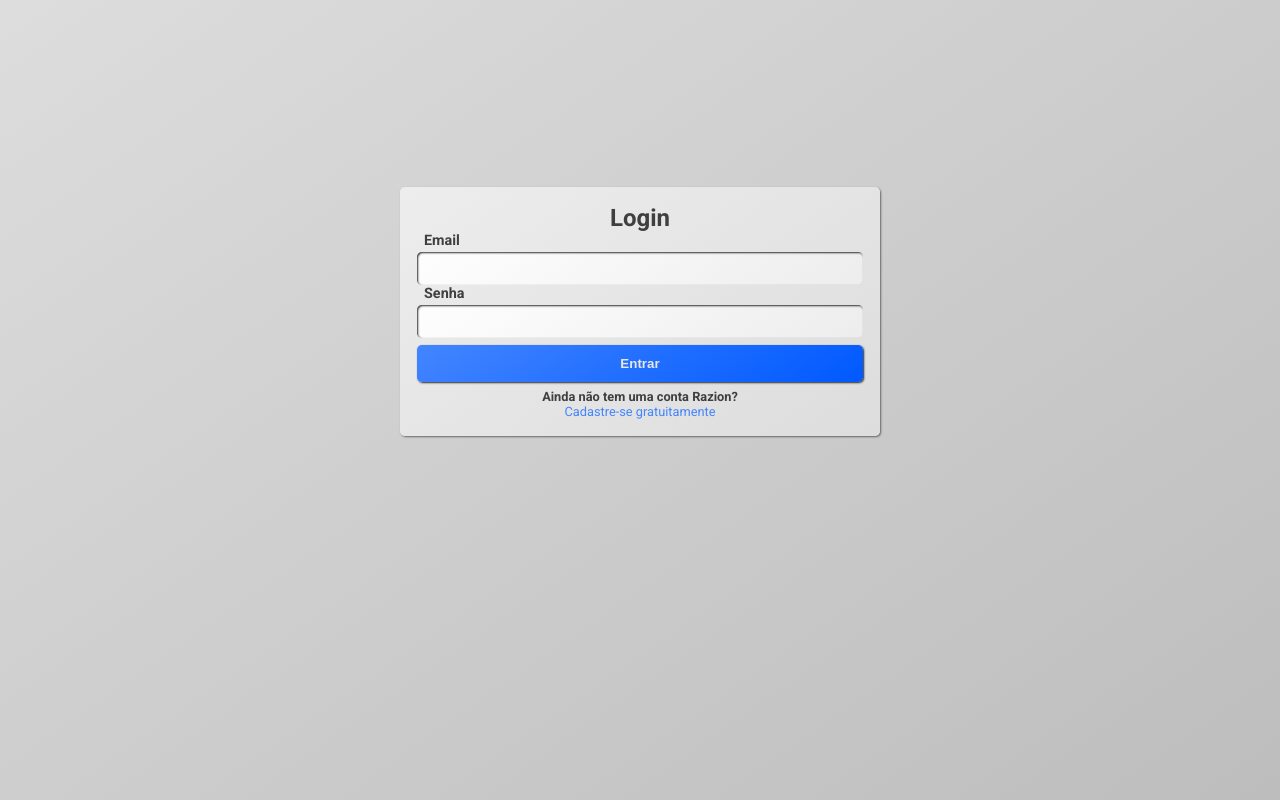
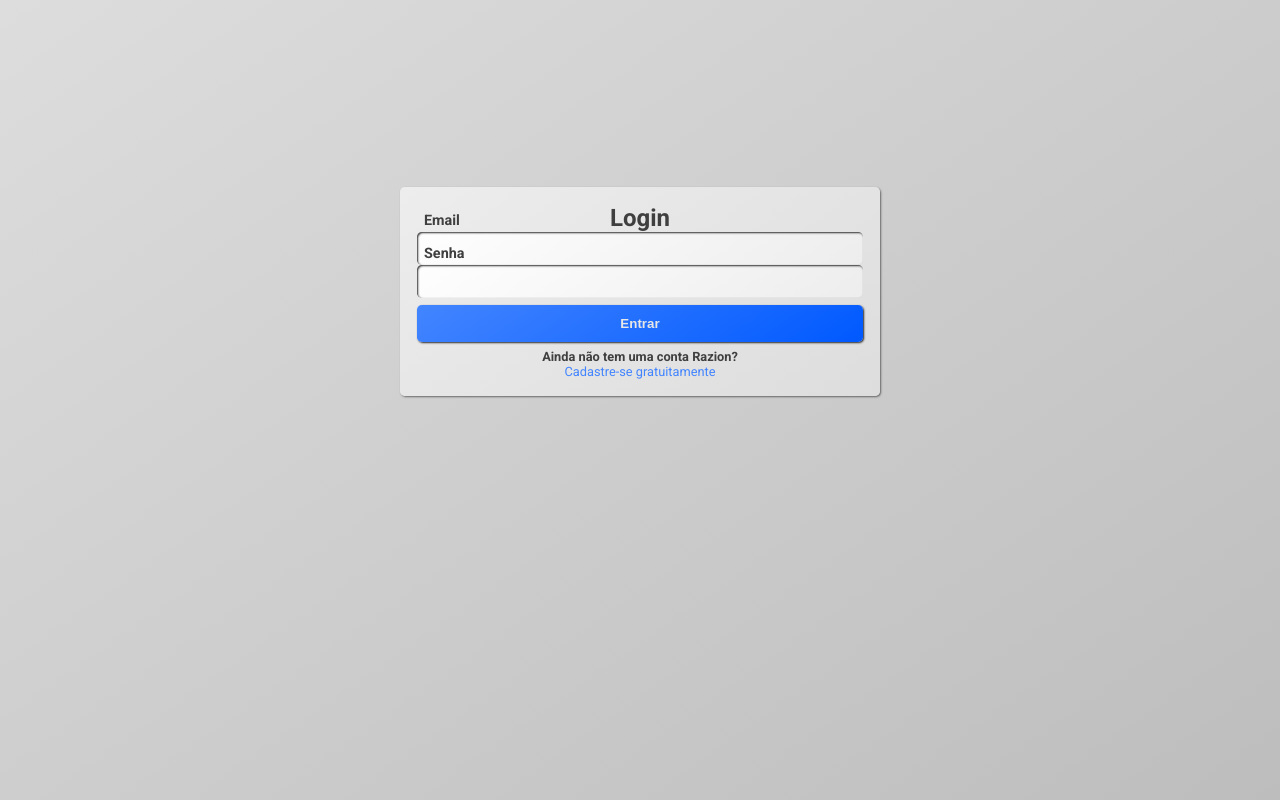
Before and after one commit to Djalmir/Razion-LP, a Vue app: page /dashboard in a window 1280 px wide. Built offline with nearby package versions, Linux system fonts and the light colour scheme; no server answers.

Commit message:
visual fixes

```diff
--- a/src/components/formElements/Input.vue
+++ b/src/components/formElements/Input.vue
@@ -35,13 +35,16 @@ label {
 	flex-direction: column;
 	gap: 3px;
 	width: fit-content;
+	position: relative;
 }
 
 span {
 	font-size: .9rem;
-	padding-left: 7px;
 	white-space: nowrap;
 	font-weight: bold;
+	position: absolute;
+	bottom: calc(100% + 3px);
+	left: 7px;
 }
 
 .inputWrapper {
--- a/src/components/formElements/Switch.vue
+++ b/src/components/formElements/Switch.vue
@@ -2,9 +2,9 @@
 	<label @click="handleClick" style="display: flex; align-items: center; gap: 7px; cursor: pointer;">
 		<slot name="left-label"></slot>
 		<div class="switchContainer" tabindex="0">
-			<Icon v-if="leftIcon" :class="leftIcon"></Icon>
+			<Icon v-if="leftIcon" :class="leftIcon" bold></Icon>
 			<div class="switch"></div>
-			<Icon v-if="rightIcon" :class="rightIcon"></Icon>
+			<Icon v-if="rightIcon" :class="rightIcon" bold></Icon>
 		</div>
 		<slot name="right-label"></slot>
 	</label>
--- a/src/components/uiElements/Statistics.vue
+++ b/src/components/uiElements/Statistics.vue
@@ -1,13 +1,14 @@
 <template>
   <div class="statistics" v-show="userProfile && accessGranted">
-    <div class="flexDiv">
-
+    <div class="flexDiv" style="justify-content: flex-end; margin:0 0 17px; gap: 17px;">
       <Switch v-model="showMyAccesses" left-icon="check" right-icon="x">
-        <template v-slot:right-label>
-          Exibir meus acessos
+        <template v-slot:left-label>
+          <b style="font-size: .9rem;">
+            Exibir meus acessos
+          </b>
         </template>
       </Switch>
-      <div class="flexDiv" style="width: fit-content; margin:0 0 17px auto;">
+      <div class="flexDiv" style="width: fit-content; gap: 27px 7px;">
         <Input label="A partir de" type="date" v-model="minDate" style="flex: 1; min-width: 130px;" />
         <Input label="Até" type="date" v-model="maxDate" style="flex: 1; min-width: 130px;" />
       </div>
```
